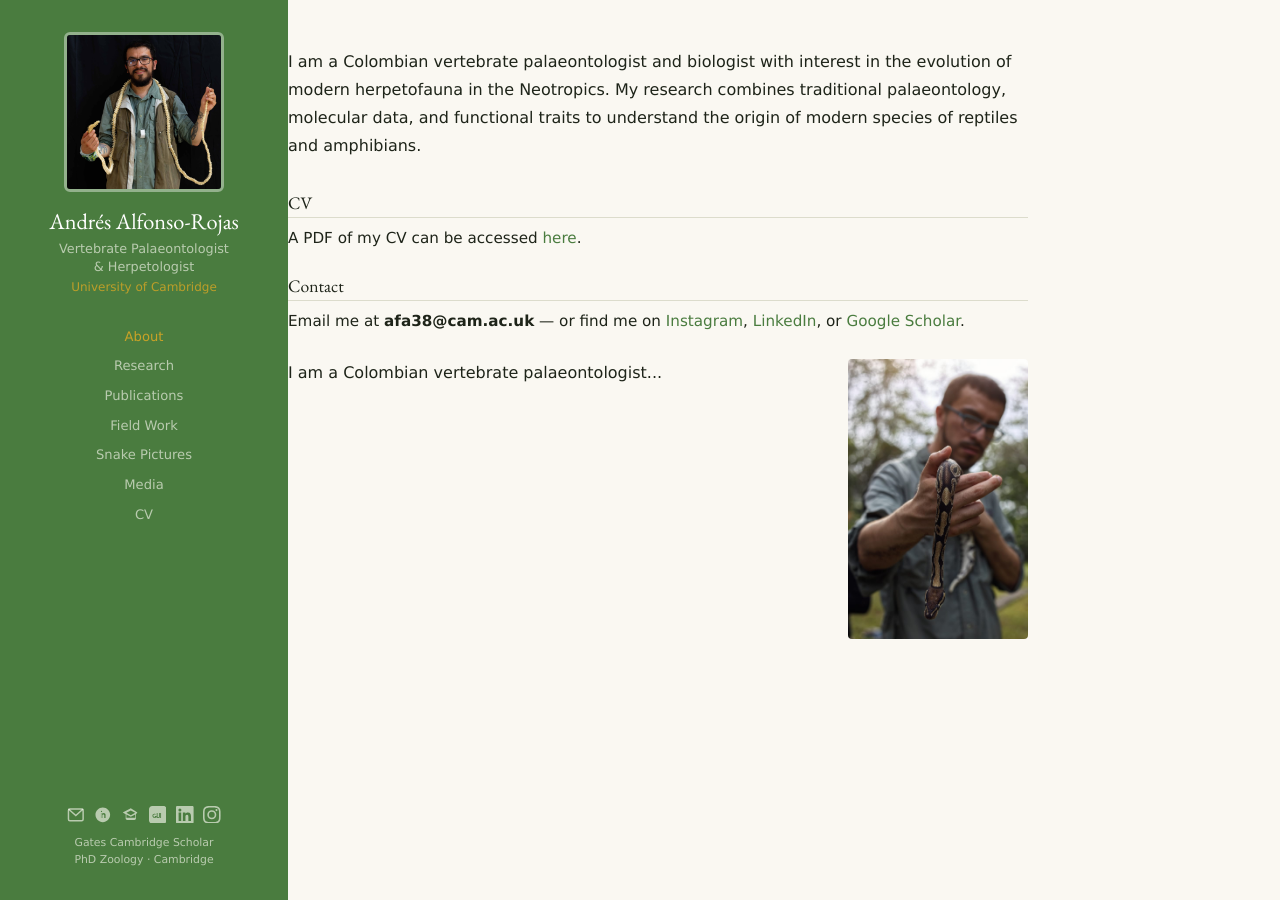
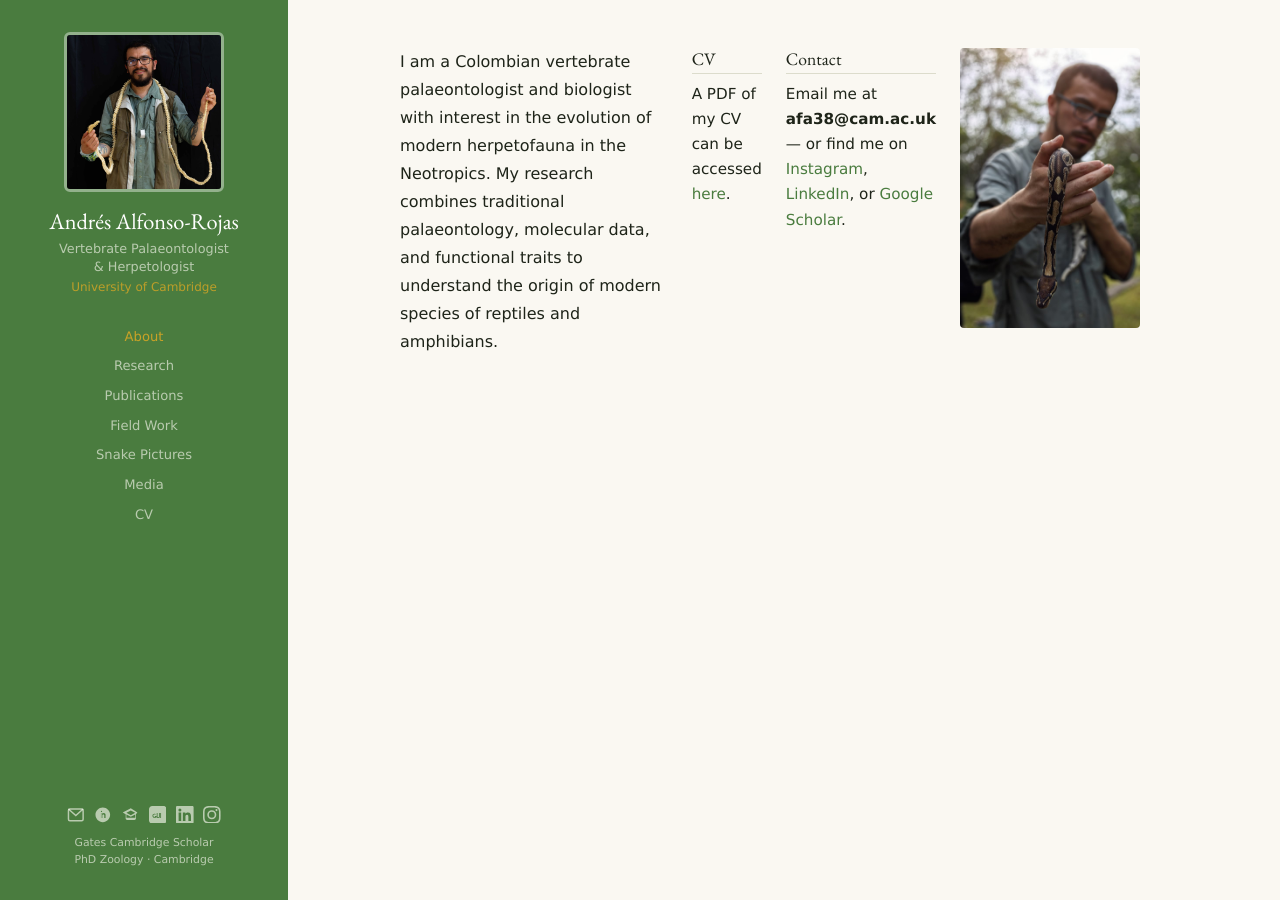
Before and after one commit to palaeophidia/palaeophidia.github.io, a Jekyll site: the page built from index.md, in a window 1280 px wide. Built offline with Jekyll 4.4.1, drawn with Linux system fonts in a browser that asks for light colours.

```diff
--- a/index.md
+++ b/index.md
@@ -5,11 +5,11 @@ title: Home
 
 <div class="page">
 
-<div class="about-intro">
+<div style="display:flex;gap:1.5rem;align-items:flex-start;margin-bottom:2rem;">
+  <div class="about-intro">
   I am a Colombian vertebrate palaeontologist and biologist with interest in the evolution of modern herpetofauna in the Neotropics. My research combines traditional palaeontology, molecular data, and functional traits to understand the origin of modern species of reptiles and amphibians.
-</div>
-
-<div class="about-section">
+  </div>
+  <div class="about-section">
   <h3>CV</h3>
   <p>A PDF of my CV can be accessed <a href="/public/cv/Alfonso-Rojas_CV.pdf" target="_blank">here</a>.</p>
 </div>
@@ -18,11 +18,6 @@ title: Home
   <h3>Contact</h3>
   <p>Email me at <strong>afa38@cam.ac.uk</strong> — or find me on <a href="https://www.instagram.com/palaeophidia/" target="_blank">Instagram</a>, <a href="https://www.linkedin.com/in/andres-paleosnakes3/" target="_blank">LinkedIn</a>, or <a href="https://scholar.google.com/citations?user=_qzbKHcAAAAJ&hl=es&oi=sra" target="_blank">Google Scholar</a>.</p>
 </div>
-
-<div style="display:flex;gap:1.5rem;align-items:flex-start;margin-bottom:2rem;">
-  <div class="about-intro" style="flex:1">
-    I am a Colombian vertebrate palaeontologist...
-  </div>
   <img src="/public/img/about-photo.jpg" alt="" style="width:180px;border-radius:4px;flex-shrink:0;">
 </div>
 
--- a/public/css/main.css
+++ b/public/css/main.css
@@ -93,7 +93,7 @@ h1, h2, h3, h4 {
 }
 
 .content {
-  margin-left: 18rem;
+  margin-left: 25rem;
   padding: 3rem 4rem 4rem;
   max-width: 740px;
 }
```
Also changed, not shown: publications/index.md (+1 -1 lines), snakepics/index.md (+1 -1 lines).
